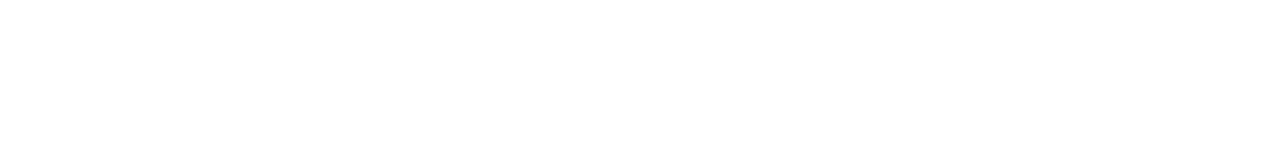
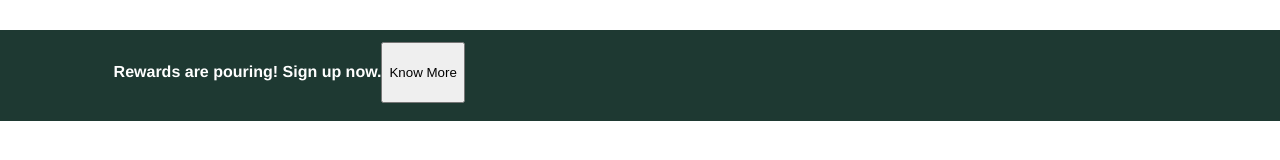
Before and after one commit to rincemathew/starbucks-clone, a plain HTML site: page index.html in a window 1280 px wide. Drawn offline with Linux system fonts and the light colour scheme.

Commit message:
sign up working on it

```diff
--- a/index.html
+++ b/index.html
@@ -9,8 +9,13 @@
     <title>Tata Starbucks</title>
 </head>
 <body>
-    <div>
-
+    <div class="nav-bar" style="height: 30px;">
+    </div>
+    <div class="container signup-con">
+        <div class="sign-up container">
+            <h4>Rewards are pouring! Sign up now.</h4>
+            <button>Know More</button>
+        </div>
     </div>
 </body>
 </html>
--- a/style.css
+++ b/style.css
@@ -6,3 +6,26 @@
     --lite-green:#00754a;
     --gray:#edebe9;
 }
+
+body {
+    margin: 0;
+    font-family: SoDoSans_Light,Helvetica,sans-serif;
+}
+
+.common-padding {
+    padding: 0 12px;
+}
+
+.container {
+    padding: 0 7%;
+}
+
+/* sign up */
+.signup-con {
+    background-color: var(--green-dark);
+}
+.sign-up {
+    display: flex;
+    padding: 12px 24px 18px;
+    color: var(--white);
+}
```
Also changed, not shown: 1 other file.
